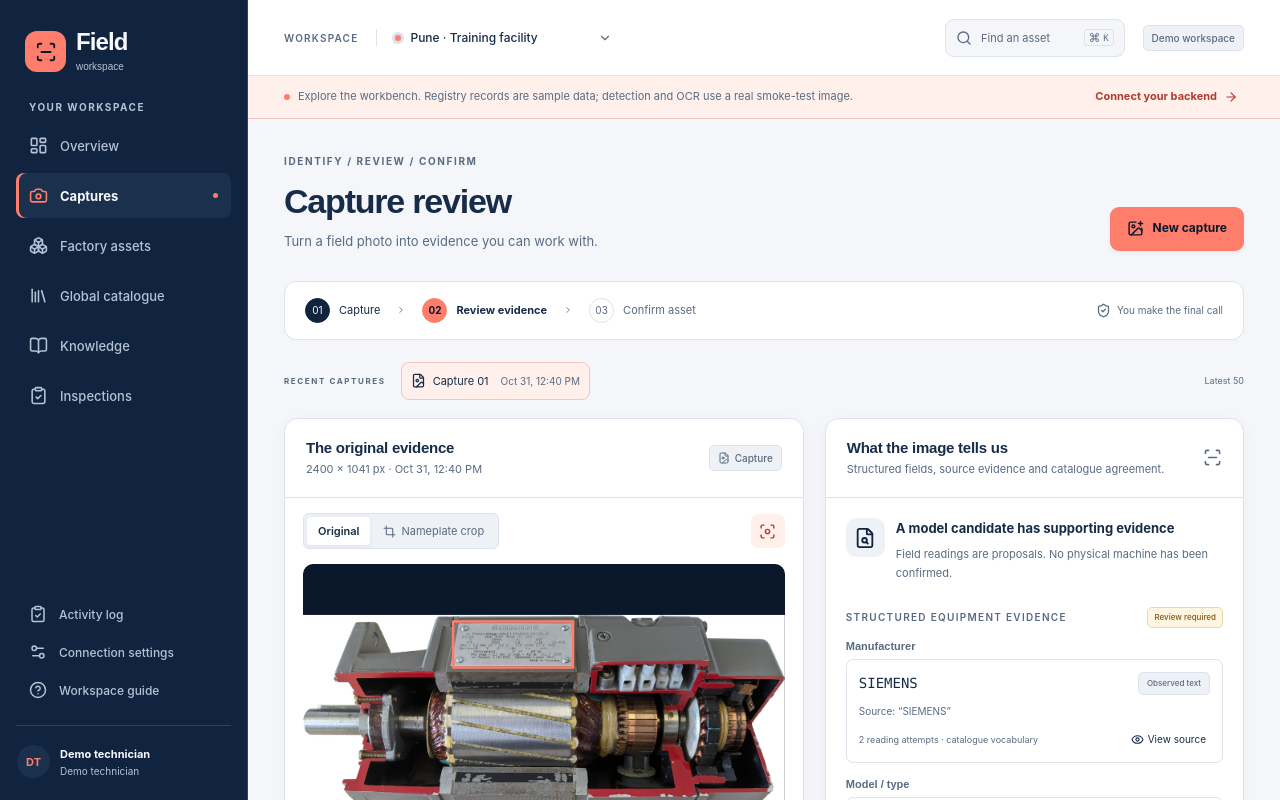
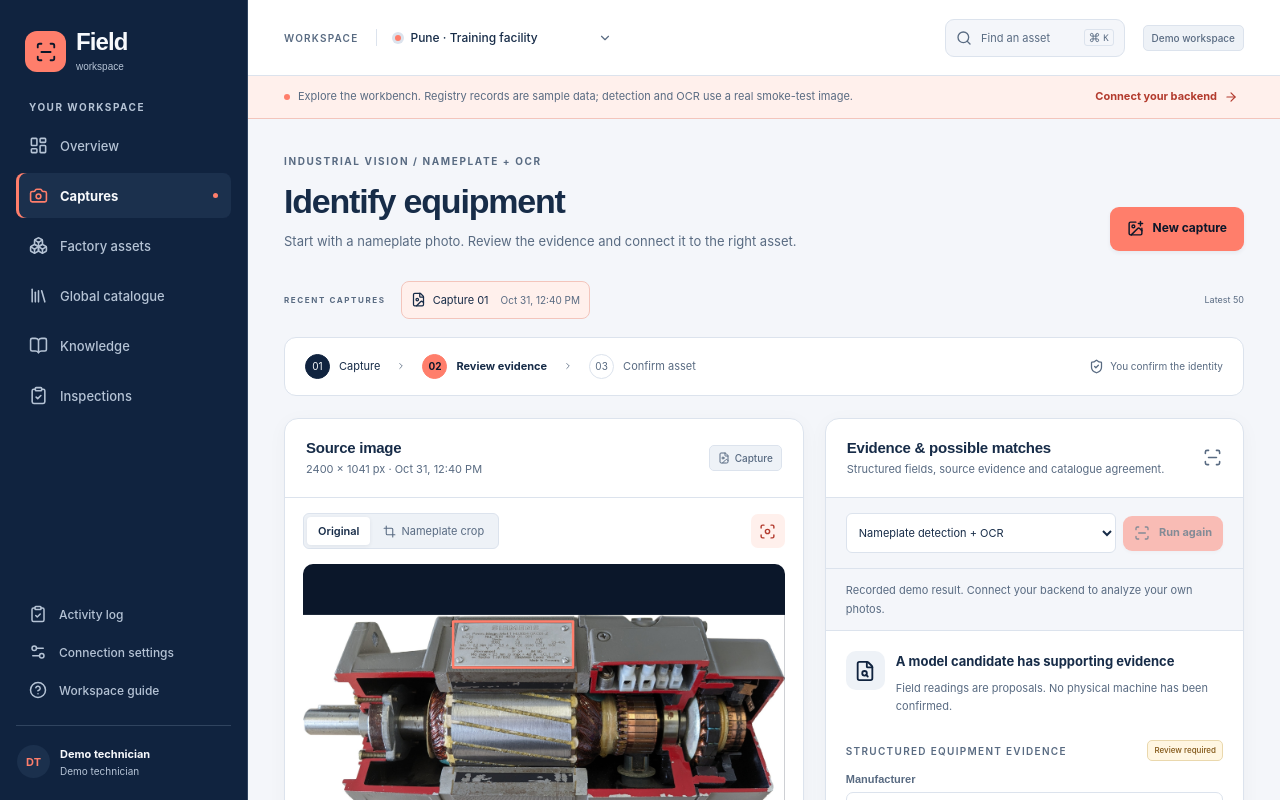
Before and after one commit to tanish19078/posify, a React (Vite) app in the folder apps/web/: page / in a window 1280 px wide. Shown: the top 800 px of the page. Built offline with nearby package versions, Linux system fonts and the light colour scheme.

Commit message:
feat(web): streamline equipment identification workflow

```diff
--- a/apps/web/src/pages/Captures.tsx
+++ b/apps/web/src/pages/Captures.tsx
@@ -48,9 +48,9 @@ export default function Captures({ captureId }: { captureId?: string }) {
   return (
     <>
       <PageHead
-        eyebrow="IDENTIFY / REVIEW / CONFIRM"
-        title="Capture review"
-        description="Turn a field photo into evidence you can work with."
+        eyebrow="INDUSTRIAL VISION / NAMEPLATE + OCR"
+        title="Identify equipment"
+        description="Start with a nameplate photo. Review the evidence and connect it to the right asset."
         actions={
           <Button disabled={role === "viewer"} onClick={() => setUpload(true)}>
             <ImagePlus size={17} />
@@ -58,23 +58,9 @@ export default function Captures({ captureId }: { captureId?: string }) {
           </Button>
         }
       />
-      <div className="workflow-strip">
-        <span className="complete">
-          <span>01</span> Capture
-        </span>
-        <ChevronRight size={14} />
-        <span className="current">
-          <span>02</span> Review evidence
-        </span>
-        <ChevronRight size={14} />
-        <span>
-          <span>03</span> Confirm asset
-        </span>
-        <div className="workflow-note">
-          <ShieldCheck size={15} />
-          You make the final call
-        </div>
-      </div>
+      {!list.loading && !list.error && !selected && (
+        <CaptureWorkflow stage="capture" />
+      )}
       {list.loading ? (
         <Loading />
       ) : list.error ? (
@@ -104,6 +90,7 @@ export default function Captures({ captureId }: { captureId?: string }) {
                 <button
                   key={capture.id}
                   className={selected === capture.id ? "selected" : ""}
+                  aria-pressed={selected === capture.id}
                   onClick={() => navigate(`captures/${capture.id}`)}
                 >
                   <FileImage size={15} />
@@ -131,6 +118,48 @@ export default function Captures({ captureId }: { captureId?: string }) {
     </>
   );
 }
+function CaptureWorkflow({
+  stage,
+}: {
+  stage: "capture" | "review" | "confirmed";
+}) {
+  return (
+    <div
+      className="workflow-strip"
+      role="group"
+      aria-label="Identification progress"
+    >
+      <span
+        className={stage === "capture" ? "current" : "complete"}
+        aria-current={stage === "capture" ? "step" : undefined}
+      >
+        <span>01</span> Capture
+      </span>
+      <ChevronRight size={14} />
+      <span
+        className={
+          stage === "confirmed"
+            ? "complete"
+            : stage === "review"
+              ? "current"
+              : ""
+        }
+        aria-current={stage === "review" ? "step" : undefined}
+      >
+        <span>02</span> Review evidence
+      </span>
+      <ChevronRight size={14} />
+      <span className={stage === "confirmed" ? "complete" : ""}>
+        <span>03</span> Confirm asset
+      </span>
+      <div className="workflow-note">
+        <ShieldCheck size={15} />
+        {stage === "confirmed" ? "Asset link confirmed" : "You confirm the identity"}
+      </div>
+    </div>
+  );
+}
+
 function UploadModal({
   close,
   saved,
@@ -425,10 +454,11 @@ function Review({ id }: { id: string }) {
   return (
     <>
       {error && <ErrorPanel message={error} />}
+      <CaptureWorkflow stage={assignment.data ? "confirmed" : "review"} />
       <div className="review-grid">
         <Panel
           className="capture-panel"
-          title="The original evidence"
+          title="Source image"
           caption={`${capture.width} × ${capture.height} px · ${date(capture.created_at)}`}
           action={
             <Badge tone="neutral">
@@ -525,10 +555,52 @@ function Review({ id }: { id: string }) {
         </Panel>
         <Panel
           className="evidence-panel"
-          title="What the image tells us"
+          title="Evidence & possible matches"
           caption="Structured fields, source evidence and catalogue agreement."
           action={<ScanLine size={19} />}
         >
+          <div className="analysis-controls">
+            <select
+              aria-label="Analysis mode"
+              value={mode}
+              onChange={(e) => setMode(e.target.value as typeof mode)}
+            >
+              <option value="detect_ocr">Nameplate detection + OCR</option>
+              <option value="ocr">Full image OCR only</option>
+            </select>
+            <Button
+              variant="primary"
+              busy={busy}
+              disabled={
+                processing ||
+                recoveredJobs.loading ||
+                !!recoveredJobs.error ||
+                session.demo ||
+                role === "viewer"
+              }
+              onClick={analyze}
+            >
+              <ScanLine size={16} />
+              {latest ? "Run again" : "Analyze capture"}
+            </Button>
+          </div>
+          {processing && (
+            <div className="job-state" role="status">
+              <Loader2 className="spin" size={16} />
+              <span>{readable(job!.status)} · Waiting for worker updates</span>
+              <button onClick={cancel} disabled={busy}>
+                Cancel
+              </button>
+            </div>
+          )}
+          {job?.status === "failed" && (
+            <ErrorPanel message={analysisErrorMessage(job.error_code)} />
+          )}
+          {session.demo && (
+            <div className="analysis-mode-note">
+              Recorded demo result. Connect your backend to analyze your own photos.
+            </div>
+          )}
           {analyses.loading ? (
             <Loading />
           ) : analyses.error ? (
@@ -635,43 +707,6 @@ function Review({ id }: { id: string }) {
             <Empty title="Ready when you are">
               Run analysis to locate the nameplate and extract readable text.
             </Empty>
-          )}
-          <div className="analysis-controls">
-            <select
-              aria-label="Analysis mode"
-              value={mode}
-              onChange={(e) => setMode(e.target.value as typeof mode)}
-            >
-              <option value="detect_ocr">Nameplate detection + OCR</option>
-              <option value="ocr">Full image OCR only</option>
-            </select>
-            <Button
-              variant="secondary"
-              busy={busy}
-              disabled={
-                processing ||
-                recoveredJobs.loading ||
-                !!recoveredJobs.error ||
-                session.demo ||
-                role === "viewer"
-              }
-              onClick={analyze}
-            >
-              <ScanLine size={16} />
-              {latest ? "Run again" : "Analyze capture"}
-            </Button>
-          </div>
-          {processing && (
-            <div className="job-state" role="status">
-              <Loader2 className="spin" size={16} />
-              <span>{readable(job!.status)} · Waiting for worker updates</span>
-              <button onClick={cancel} disabled={busy}>
-                Cancel
-              </button>
-            </div>
-          )}
-          {job?.status === "failed" && (
-            <ErrorPanel message={analysisErrorMessage(job.error_code)} />
           )}
         </Panel>
       </div>
```
Also changed, not shown: 1 other file (tests, documents, lock files or other folders).
